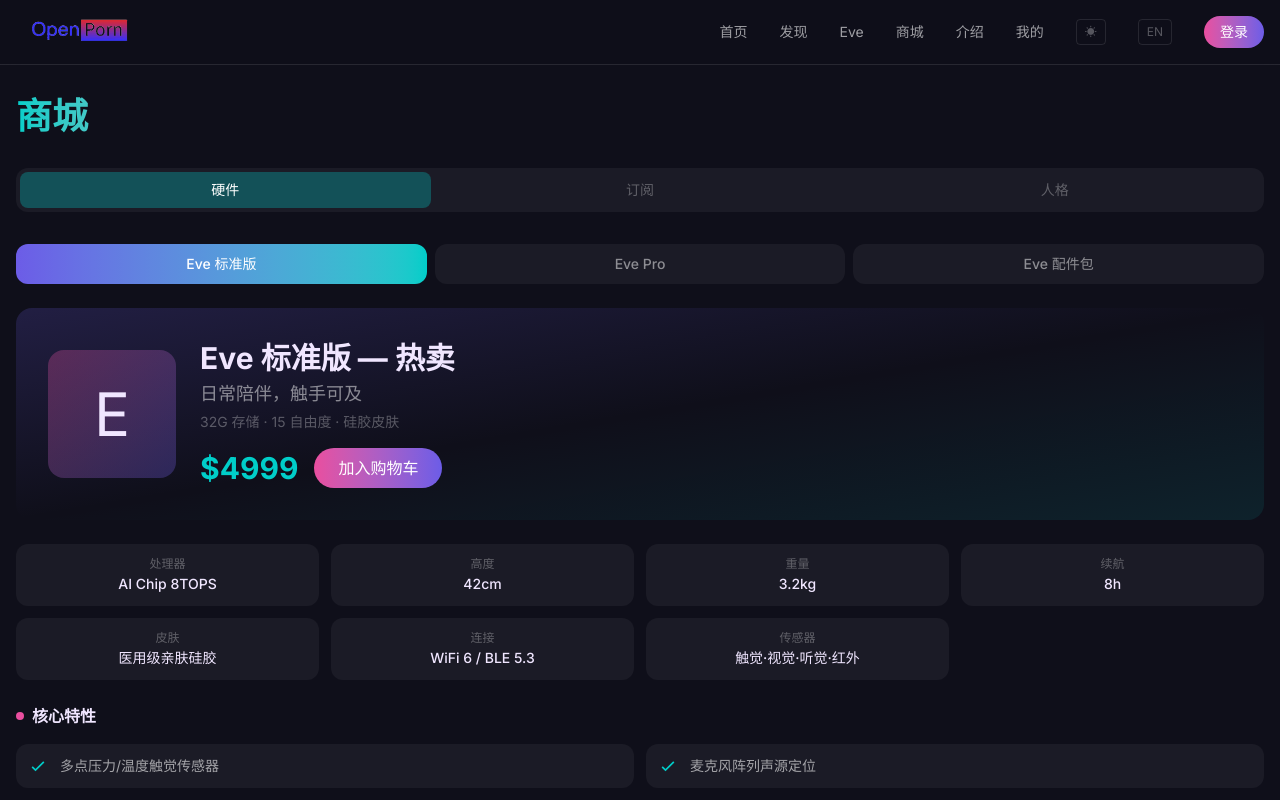
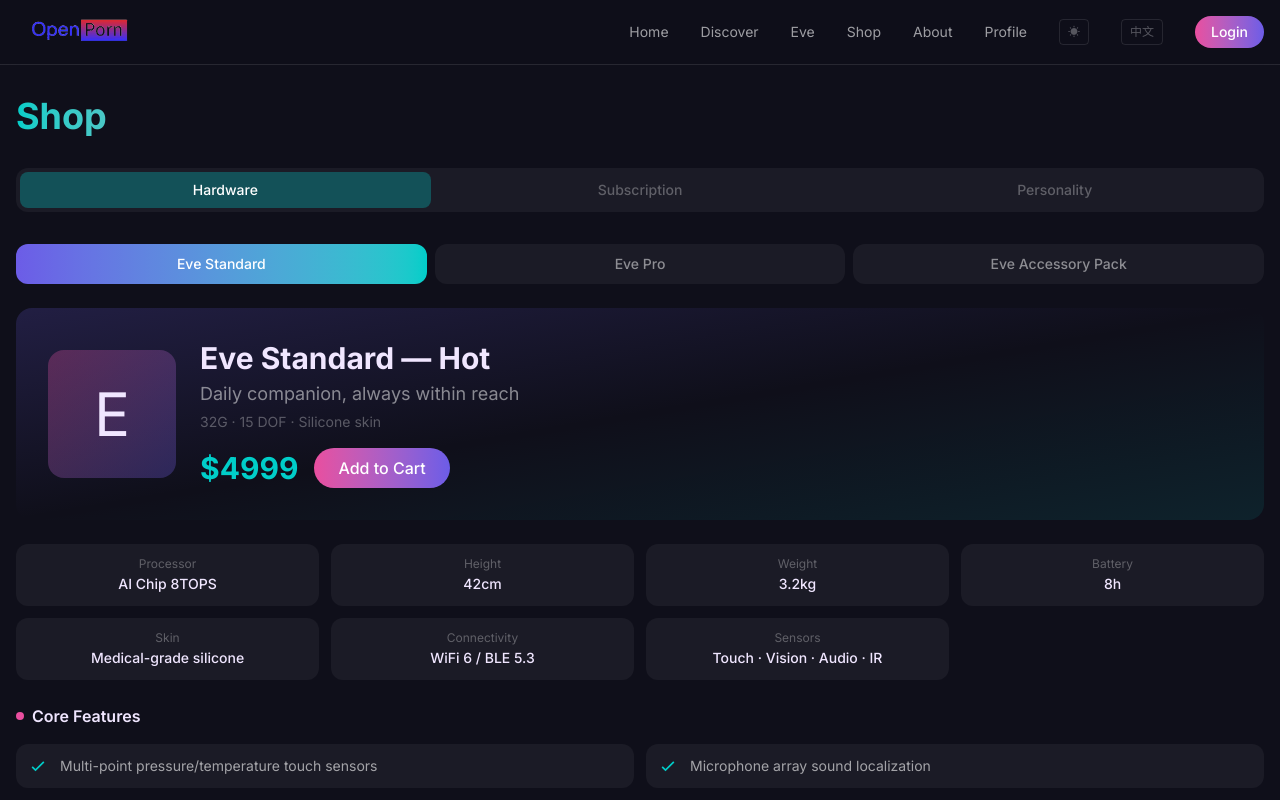
Before and after one commit to openfansstar/web, a Next.js app: page /shop in a window 1280 px wide. Shown: the top 800 px of the page. Built offline with nearby package versions, Linux system fonts and the light colour scheme.

Commit message:
feat: detect system language on first load

```diff
--- a/src/app/layout.tsx
+++ b/src/app/layout.tsx
@@ -117,7 +117,7 @@ export default function RootLayout({
   children: React.ReactNode;
 }>) {
   return (
-    <html lang="zh-CN" className={`${inter.variable} antialiased`}>
+    <html lang="zh-CN" className={`${inter.variable} antialiased`} suppressHydrationWarning>
       <head>
         <link rel="canonical" href={siteUrl} />
         <script
--- a/src/i18n/useLanguage.tsx
+++ b/src/i18n/useLanguage.tsx
@@ -1,17 +1,26 @@
 'use client'
 
-import { createContext, useContext, useState, useCallback, type ReactNode } from 'react'
+import { createContext, useContext, useState, useCallback, useEffect, type ReactNode } from 'react'
 import en from './en.json'
 import zh from './zh.json'
 
 type Lang = 'zh' | 'en'
 const messages: Record<Lang, Record<string, string>> = { zh, en }
 
+function detectLang(): Lang {
+  if (typeof navigator === 'undefined') return 'en'
+  return navigator.language.startsWith('zh') ? 'zh' : 'en'
+}
+
 type Ctx = { lang: Lang; t: (key: string) => string; toggle: () => void }
 const Ctx = createContext<Ctx>({ lang: 'zh', t: (k) => k, toggle: () => {} })
 
 export function LangProvider({ children }: { children: ReactNode }) {
   const [lang, setLang] = useState<Lang>('zh')
+
+  useEffect(() => {
+    setLang(detectLang())
+  }, [])
   const toggle = useCallback(() => setLang((l) => (l === 'zh' ? 'en' : 'zh')), [])
   const t = useCallback((key: string) => messages[lang][key] ?? key, [lang])
   return <Ctx.Provider value={{ lang, t, toggle }}>{children}</Ctx.Provider>
```
